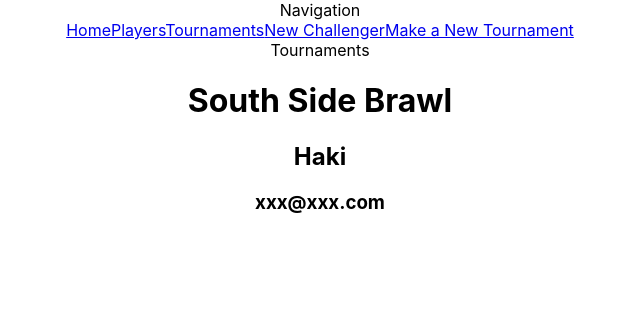
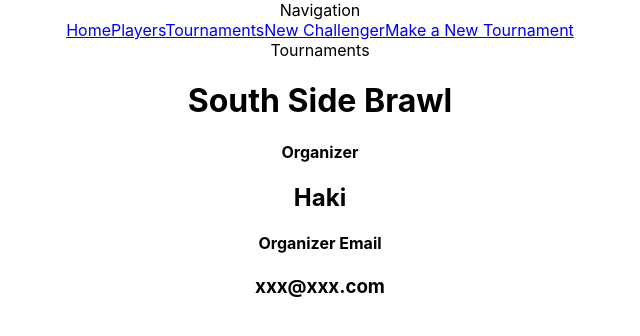
Before and after one commit to badihaki/phase-2-project, a React (Create React App) app in the folder flatiron-p2-final-app/: page /tournaments in a window 1280 px wide. Shown: the top 336 px of the page, without its empty margins (320-960 px from the left). Built offline with nearby package versions, Linux system fonts and the light colour scheme; data requests are answered from the project's data file.

Commit message:
cleaned up tournamentlist component. Started styling navigation bar

```diff
--- a/flatiron-p2-final-app/src/components/Home.js
+++ b/flatiron-p2-final-app/src/components/Home.js
@@ -3,7 +3,9 @@ import React from "react";
 function Home(){
     return(
         <div>
+            <h1>
             Home
+            </h1>
         </div>
     )
 }
--- a/flatiron-p2-final-app/src/components/NavigationBar.js
+++ b/flatiron-p2-final-app/src/components/NavigationBar.js
@@ -3,7 +3,7 @@ import { NavLink } from "react-router-dom";
 
 function NavBar(){
     return (
-        <div>
+        <div className='nav'>
             Navigation
             <br />
             <NavLink to={"/"}>
--- a/flatiron-p2-final-app/src/components/TourneyTicket.js
+++ b/flatiron-p2-final-app/src/components/TourneyTicket.js
@@ -4,7 +4,9 @@ function TourneyTicket({ tournament }){
     return (
         <div>
             <h1>{tournament.name}</h1>
+            <h4>Organizer</h4>
             <h2>{tournament.organizer}</h2>
+            <h4>Organizer Email</h4>
             <h3>{tournament.email}</h3>
             {/*<h3>{tournament.date.toDateString()}</h3>*/}
         </div>
```
